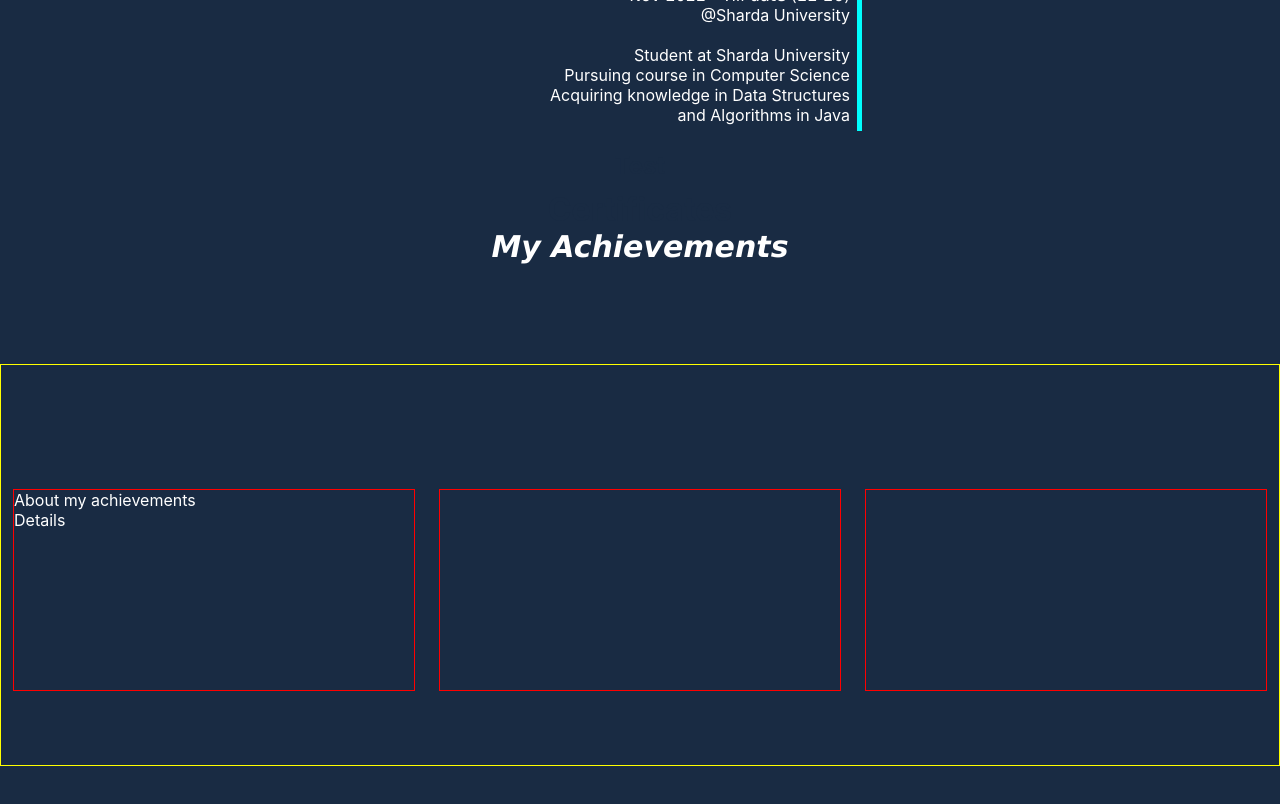
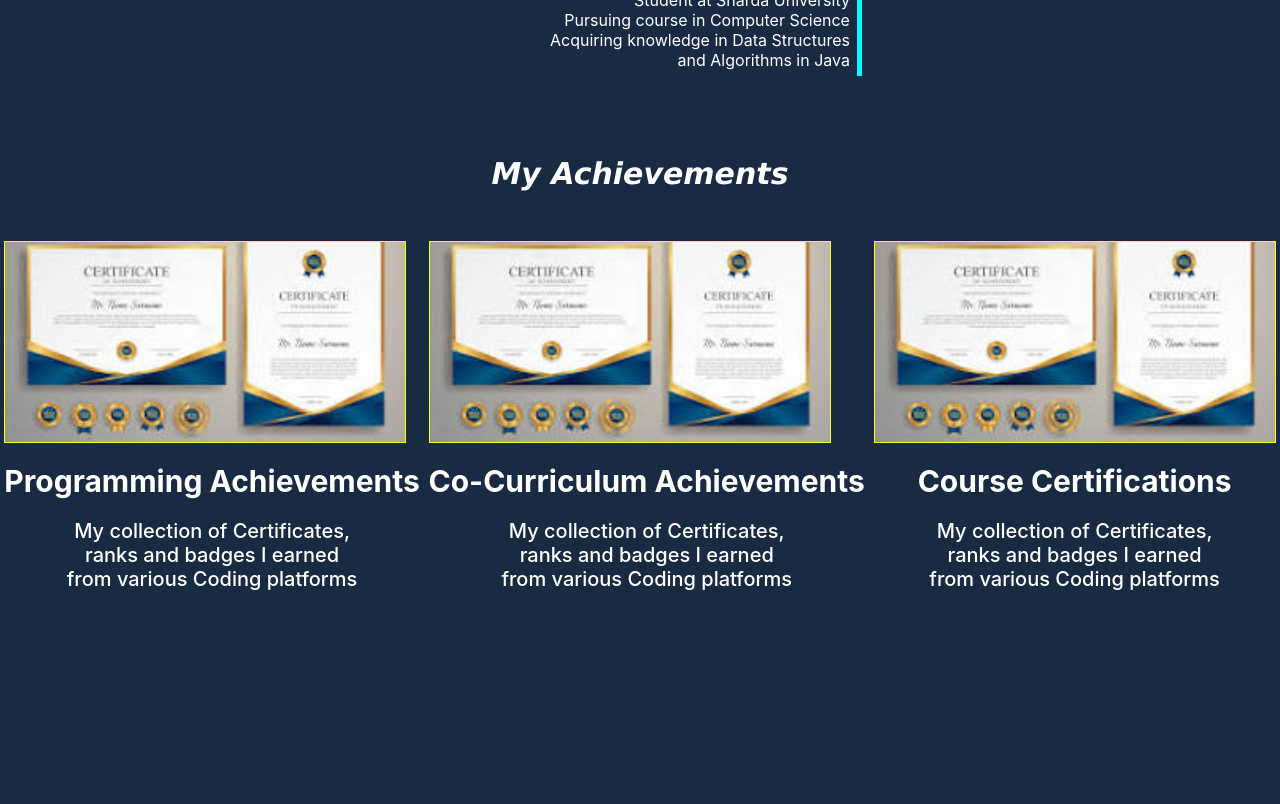
Before and after one commit to Ayush-Sharma-2023/myportfolio, a React (Create React App) app: page / in a window 1280 px wide. Shown: the part 1700-2504 px from the top of the page. Built offline with nearby package versions, Linux system fonts and the light colour scheme.

Commit message:
working on achievements section

```diff
--- a/src/components/CSS_files/achievements.module.css
+++ b/src/components/CSS_files/achievements.module.css
@@ -11,12 +11,12 @@
   font-style: italic;
 }
 .boxes{
-  border: 1px solid yellow;
-  margin-top: 100px;
+  /* border: 1px solid yellow; */
+  /* margin-top: 0px; */
   height: 400px;
   display: flex;
   justify-content: space-around;
-  align-items: center;
+
 }
 .codechef,
 .coCurriculum,
@@ -24,11 +24,31 @@
   margin-top: 50px;
   height: 200px;
   width: 400px;
-  border: 1px solid red;
+  border: 1px solid yellow;
   cursor: pointer;
+  background: url(../../images/achieve.jpg);
+  background-position: center;
+  background-size: 400px;
 
 }
 
+.certiAbout{
+  text-align: center;
+  margin-top: 20px;
+  font-size: 30px;
+  font-weight: 700;
+
+}
+
+.certiDetail{
+  text-align: center;
+  width: 300px;
+  margin: auto;
+  font-size: 20px;
+  font-weight: 500;
+
+
+}
 /* .codechef{}
 .coCurriculum{}
 .others{} */
--- a/src/components/JSX_files/certificates.jsx
+++ b/src/components/JSX_files/certificates.jsx
@@ -1,30 +1,64 @@
-import style from "../CSS_files/achievements.module.css";
+import { useState } from 'react';
+import style from '../CSS_files/achievements.module.css';
 
-export default function Certificates(){
-    return(
-        <>
-        <h2>Test</h2>
-        <h1>Certificates</h1>
+export default function Certificates() {
+  const [selectedAchievement, setSelectedAchievement] = useState(null);
 
-        <div className={style.achievements}>
+  const handleClick = (achievement) => {
+    setSelectedAchievement(achievement);
+  };
+
+  return (
+    <>
+      <br /><br /><br /><br />
+
+
+      <div className={style.achievements}>
         <p className={style.title}>My Achievements</p>
         <div className={style.boxes}>
-            <div className={style.codechef}>
-                <div className={style.pic}></div>
-                <p>About my achievements</p>
-                <p> Details</p>
+
+          <div
+            className={style.achieveDetails}
+            onClick={() => handleClick('achievement1')}
+          >
+            <div className={style.codechef}></div>
+            <p className={style.certiAbout}>Programming Achievements</p> <br />
+            <p className={style.certiDetail}>My collection of Certificates, ranks and badges I earned from various Coding platforms</p>
+          </div>
+
+          <div
+            className={style.achieveDetails}
+            onClick={() => handleClick('achievement2')}
+          >
+            <div className={style.coCurriculum}></div>
+            <p className={style.certiAbout}>Co-Curriculum Achievements</p><br />
+            <p className={style.certiDetail}>My collection of Certificates, ranks and badges I earned from various Coding platforms</p>
+          </div>
+
+          <div
+            className={style.achieveDetails}
+            onClick={() => handleClick('achievement3')}
+          >
+            <div className={style.others}></div>
+            <p className={style.certiAbout}>Course Certifications</p><br />
+            <p className={style.certiDetail}>My collection of Certificates, ranks and badges I earned from various Coding platforms</p>
+          </div>
+
+        </div>
+        <br /><br /><br /><br /><br /><br /><br />
+
+        {selectedAchievement === 'achievement1' && <div className="achievement1">
+          Details of Achievement 1
+          </div>}
+        {selectedAchievement === 'achievement2' && <div className="achievement2">
+          Details of Achievement 2
+          </div>}
+        {selectedAchievement === 'achievement3' && <div className="achievement3">
+          Details of Achievement 3
+          </div>}
 
 
-            </div>
-            <div className={style.coCurriculum}></div>
-            <div className={style.others}></div>
-
-        </div>
-        </div>
-
-
-
-
-        </>
-    );
+      </div>
+    </>
+  );
 }
--- a/src/components/JSX_files/experience.jsx
+++ b/src/components/JSX_files/experience.jsx
@@ -3,8 +3,8 @@ import style from "../CSS_files/experience.module.css";
 export default function Experience() {
   return (
     <>
-      <h1>Test</h1>
-      <h1>Test</h1>
+
+      <br /><br /><br /><br />
 
       <p className={style.title}>My Experiences</p>
 
@@ -31,10 +31,10 @@ export default function Experience() {
                 <br />
 
               <p className={style.jobDesc}>
-                Worked in a team of 5 members <br />
-                Worked on projects using React <br />
-                Utilized Git and GitHub for collaboration <br />
-                Deployed websites using GitHub
+                Worked in a team of 5 members. <br />
+                Worked on projects using React. <br />
+                {/* Utilized Git and GitHub for collaboration <br /> */}
+                Created, hosted, deployed, <br />and maintained  GitHub repositories.
               </p>
             </div>
           </div>
--- a/src/components/JSX_files/home.jsx
+++ b/src/components/JSX_files/home.jsx
@@ -24,7 +24,8 @@ const openCodechef = () => {
   return (
     <>
       <div className="home">
-        <h2>Test</h2> <br />
+        {/* <h2>Test</h2> <br /> */}
+        <br /><br />
         {/* <h1> Home</h1> */}
 
         <div className={style.container}>
--- a/src/components/JSX_files/navbar.jsx
+++ b/src/components/JSX_files/navbar.jsx
@@ -57,9 +57,10 @@ export default function Navbar({ onNavItemClick }) {
     return (
         <div className="navbar">
             <ul className="navlist">
-                <li className="navitem" onClick={() => onNavItemClick('home')}>Overview</li>
-                <li className="navitem" onClick={() => onNavItemClick('projects')}>Projects</li>
-                <li className="navitem" onClick={() => onNavItemClick('experience')}>Experience</li>
+                <li className="navitem" onClick ={() => onNavItemClick('home')}>Overview</li>
+                <li className="navitem" onClick ={() => onNavItemClick('projects')}>Projects</li>
+                <li className="navitem" onClick ={() => onNavItemClick('experience')}>Experience</li>
+                {/* <li className="navitem" onClick ={() => onNavItemClick('achievements')}>Achievements</li> */}
                 <li className="navitem" onClick={() => onNavItemClick('certificates')}>Achievements</li>
             </ul>
         </div>
--- a/src/components/JSX_files/projects.jsx
+++ b/src/components/JSX_files/projects.jsx
@@ -14,9 +14,9 @@ export default function Projects() {
 
     return(
         <>
-        <h2>Test</h2>
 
-        <h1>Projects</h1>
+
+        <br /><br /><br /><br />
 
 
         <div className="Projects">
```
Also changed, not shown: src/images/achieve.jpg (added).
